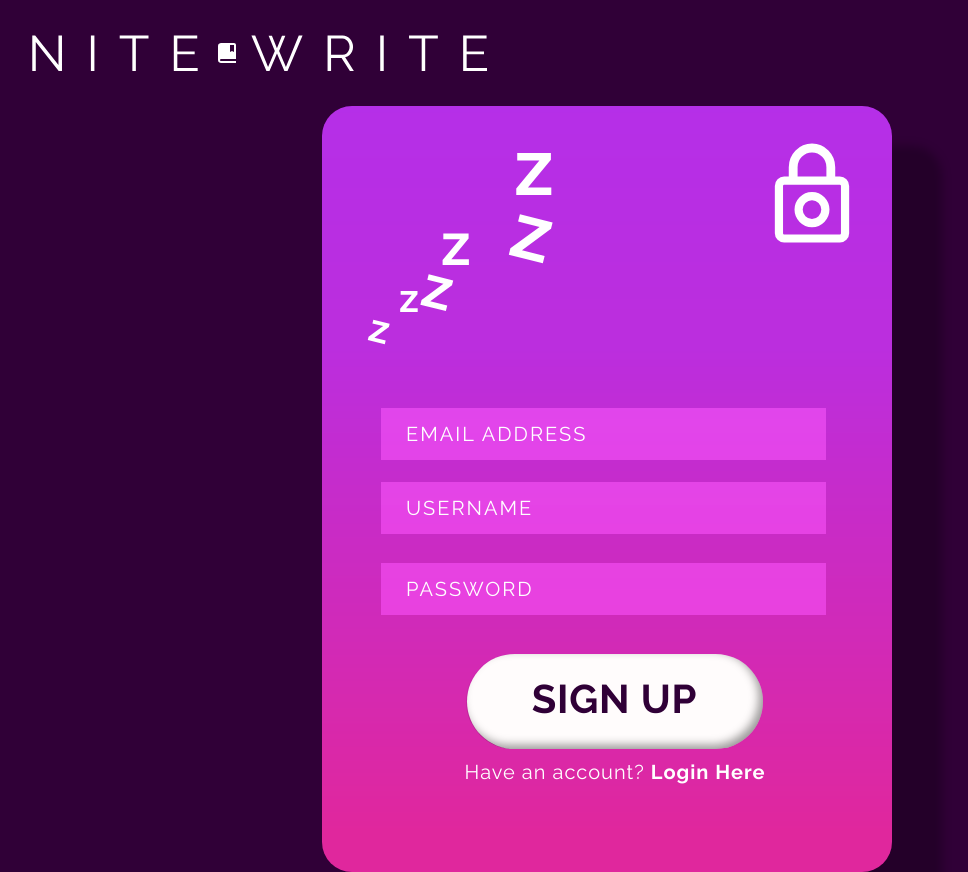
After one commit to jacquelynchow/pennappsxxi, a Flask app: page /signup in a window 1280 px wide. The commit adds this page. Shown: the whole page, without its empty margins (38-1006 px from the left). Run offline with Flask 2, Linux system fonts and the light colour scheme; some libraries are stand-ins or nearby versions.

Commit message:
login adn sign up page layout done

```diff
--- a/app/routes.py
+++ b/app/routes.py
@@ -6,3 +6,11 @@ from app import app
 def index():
     user = {'username': 'Alice'}
     return render_template('index.html', title='Home', user=user)
+
+@app.route('/login', methods=["GET"])
+def login():
+    return render_template('login.html')
+
+@app.route('/signup', methods=["GET"])
+def signup():
+    return render_template('signup.html')
--- a/app/static/styles/styles.css
+++ b/app/static/styles/styles.css
@@ -6,13 +6,13 @@ body {
   -moz-osx-font-smoothing: grayscale;
   -webkit-font-smoothing: antialiased;
   margin: 0;
-  font-family: "Poppins", sans-serif;
+  font-family: "Raleway", sans-serif;
   font-size: 0.875rem;
   font-weight: 400;
   line-height: 1.5;
   color: #525f7f;
   text-align: left;
-  background-color: #1e1e2f;
+  background-color: #300037;
 }
 html {
   font-family: sans-serif;
@@ -41,3 +41,153 @@ main {
   background: #33005A;
 
 }
+.loginpage {
+  width: 800px; /* define a width to the header container */
+  position: relative; /* see note */
+  margin: 0 auto; /* centers header horizontally */
+}
+.loginblock {
+  position: absolute;
+  width: 570px;
+  height: 766px;
+  left: 15%;
+  top: 20%;
+  background: linear-gradient(180deg, #BB6BD9 0%, rgba(196, 126, 222, 0.875) 27.08%, rgba(196, 126, 222, 0.875) 31.25%, rgba(255, 255, 255, 0) 94.79%), #E0279D;
+  background-blend-mode: hue, normal;
+  box-shadow: 50px 40px 10px rgba(0, 0, 0, 0.25);
+  border-radius: 30px;
+}
+.topicons {
+  display: flex;
+}
+.lock {
+  position: absolute;
+  left: 450px;
+  top: 37px;
+}
+.login-details {
+  width: 100%;
+}
+
+.rectangle1 {
+  left: 59px;
+  top: 302px;
+}
+.password {
+  top: 383px;
+}
+.rectangle2 {
+  left: 59px;
+  top: 383px;
+}
+.rectangle4 {
+  left: 59px;
+  top: 302px;
+}
+.email {
+  top: 302px;
+}
+.username::placeholder, .password::placeholder, .email::placeholder {
+  color: #ffffff;
+}
+.username, .password, .email {
+  left: 64px;
+  font-size: 20px;
+  line-height: 23px;
+  display: flex;
+  align-items: center;
+  letter-spacing: 0.1em;
+  color: #ffffff;
+  z-index: 3;
+  background-color: transparent;
+  border: none;
+  padding-left: 20px;
+}
+.rectangle1, .rectangle2, .rectangle4, .username, .password, .email {
+  position: absolute;
+  width: 445px;
+  height: 52px;
+}
+.rectangle1, .rectangle2, .rectangle4 {
+  background: #C4C4C4;
+  mix-blend-mode: overlay;
+}
+
+.login-btn {
+  position: absolute;
+  width: 297px;
+  height: 95px;
+  left: 144px;
+  top: 516px;
+  border-radius: 50px;
+  box-shadow: inset -4px -4px 10px rgba(0, 0, 0, 0.4);
+  font-style: normal;
+  font-weight: bold;
+  font-size: 40px;
+  line-height: 47px;
+  display: flex;
+  align-items: center;
+  text-align: center;
+  letter-spacing: 0.02em;
+  color: #300037;
+}
+.rectangle3 {
+  position: absolute;
+  width: 296px;
+  height: 95px;
+  left: 145px;
+  top: 516px;
+  background: #FFFCFC;
+  mix-blend-mode: normal;
+  border-radius: 50px;
+}
+.login {
+  font-size: 40px;
+  line-height: 47px;
+  text-align: center;
+  margin-top: 20px;
+}
+.log-btn {
+  border: none;
+  background: transparent;
+  font-weight: bold;
+  color: #300037;
+  letter-spacing: 0.02em;
+}
+.forgotpw, .signup, .have-acc {
+  position: absolute;
+  width: 394px;
+  height: 31px;
+  left: 96px;
+  font-size: 20px;
+  line-height: 23px;
+  display: flex;
+  align-items: center;
+  text-align: center;
+  letter-spacing: 0.05em;
+  color: #FFFFFF;
+}
+.forgotpw {
+  top: 624px;
+}
+.signup {
+  top: 655px;
+}
+/* centering divs in login-details div */
+.rectangle1, .rectangle2, .rectangle3, .login-btn, .forgotpw, .signup, .have-acc {
+  display: inline-block;
+  margin: 0 auto;
+}
+a.login-link {
+  color: #FFFFFF;
+}
+a.login-link:hover {
+  color: #300037;
+  text-decoration: none;
+}
+input:focus {
+  outline: none;
+}
+.have-acc {
+  top: 655px;
+}
--- a/app/templates/layout.html
+++ b/app/templates/layout.html
@@ -9,9 +9,7 @@
       <!--custom stylesheet-->
       <link rel="stylesheet" href="{{ url_for('static', filename='/styles/styles.css') }}">
       <!--google font-->
-      <link href="https://fonts.googleapis.com/css2?family=Montserrat:wght@300;400;700&display=swap" rel="stylesheet">
-      <link href="https://fonts.googleapis.com/css?family=Poppins:200,300,400,600,700,800" rel="stylesheet">
-
+      <link href="https://fonts.googleapis.com/css2?family=Raleway:ital,wght@0,100;0,400;0,700;1,100;1,400;1,700&display=swap" rel="stylesheet">
       <!--icons-->
       <link href="https://stackpath.bootstrapcdn.com/font-awesome/4.7.0/css/font-awesome.min.css" rel="stylesheet">
       <!-- Favicon -->
@@ -20,12 +18,15 @@
       <script src="https://ajax.googleapis.com/ajax/libs/jquery/1.12.4/jquery.min.js"></script>
       <script type="text/javascript" src="{{ url_for('static', filename='/js/script.js', version='2') }}"></script>
 
-      <title>Voice Diary</title>
+      <title>Nite Write</title>
       <header class="container-fluid">
         <a href="{{ url_for('index') }}">
-          <h1>
-            Voice Diary App
-          </h1>
+          <!-- Logo for Nite Write -->
+          <svg width="563" height="106" viewBox="0 0 563 106" fill="none" xmlns="http://www.w3.org/2000/svg">
+            <path d="M257 43H244C242.794 43 241 43.799 241 46V60C241 62.201 242.794 63 244 63H259V61H244.012C243.55 60.988 243 60.806 243 60C243 59.899 243.009 59.809 243.024 59.727C243.136 59.151 243.608 59.01 244.012 59H259V45C259 44.4696 258.789 43.9609 258.414 43.5858C258.039 43.2107 257.53 43 257 43ZM257 52L255 51L253 52V45H257V52Z" fill="white"/>
+            <path d="M58.7762 41.95V71H55.2762V35.5H58.1762L81.4762 65.1V35.55H84.9762V71H81.7262L58.7762 41.95ZM113.899 71V35.5H117.399V71H113.899ZM171.502 38.6H158.852V71H155.352V38.6H142.702V35.5H171.502V38.6ZM220.669 67.9V71H196.819V35.5H220.219V38.6H200.319V51.4H217.669V54.35H200.319V67.9H220.669ZM291.624 35.75H294.924L299.924 48.35L304.974 35.75H308.324L302.124 50.9L308.924 66.95L321.774 35.5H325.574L310.524 71H307.424L299.974 53.45L292.474 71H289.424L274.424 35.5H278.174L291.074 66.95L297.824 50.9L291.624 35.75ZM350.569 71V35.5H365.569C367.102 35.5 368.502 35.8167 369.769 36.45C371.069 37.0833 372.186 37.95 373.119 39.05C374.052 40.1167 374.769 41.3167 375.269 42.65C375.802 43.95 376.069 45.2833 376.069 46.65C376.069 48.3833 375.736 50 375.069 51.5C374.436 53 373.519 54.2667 372.319 55.3C371.119 56.3333 369.736 57 368.169 57.3L376.869 71H372.919L364.569 57.9H354.069V71H350.569ZM354.069 54.8H365.669C367.069 54.8 368.286 54.4167 369.319 53.65C370.352 52.85 371.152 51.8333 371.719 50.6C372.286 49.3667 372.569 48.05 372.569 46.65C372.569 45.2167 372.236 43.9 371.569 42.7C370.936 41.4667 370.069 40.4833 368.969 39.75C367.869 38.9833 366.669 38.6 365.369 38.6H354.069V54.8ZM403.235 71V35.5H406.735V71H403.235ZM460.838 38.6H448.188V71H444.688V38.6H432.038V35.5H460.838V38.6ZM510.005 67.9V71H486.155V35.5H509.555V38.6H489.655V51.4H507.005V54.35H489.655V67.9H510.005Z" fill="white"/>
+          </svg>
+
         </a>
       </header>
     </head>
--- /dev/null
+++ b/app/templates/signup.html
@@ -0,0 +1,38 @@
+{% extends 'layout.html' %}
+
+{% block body %}
+  <div class="loginpage">
+    <div class="loginblock">
+        <div class="topicons">
+            <div class="z">
+                <svg width="272" height="303" viewBox="0 0 272 303" fill="none" xmlns="http://www.w3.org/2000/svg">
+                    <path d="M194.266 82.44L217.386 54.6H195.226V47.08H228.906V53.64L205.946 81.48H229.306V89H194.266V82.44ZM120.607 154.08L137.947 133.2H121.327V127.56H146.587V132.48L129.367 153.36H146.887V159H120.607V154.08ZM78.1767 202.72L89.7367 188.8H78.6567V185.04H95.4967V188.32L84.0167 202.24H95.6967V206H78.1767V202.72Z" fill="white"/>
+                    <path d="M188.412 142.315L217.603 120.926L196.107 115.542L197.934 108.248L230.605 116.43L229.011 122.794L199.976 144.222L222.636 149.897L220.809 157.191L186.819 148.679L188.412 142.315ZM99.5559 193.914L121.449 177.872L105.327 173.834L106.697 168.363L131.2 174.5L130.005 179.273L108.228 195.343L125.223 199.6L123.853 205.071L98.3606 198.686L99.5559 193.914ZM46.5796 230.788L61.1751 220.093L50.4271 217.402L51.3405 213.754L67.676 217.845L66.8791 221.027L52.3613 231.741L63.6913 234.579L62.7778 238.226L45.7828 233.97L46.5796 230.788Z" fill="white"/>
+                </svg>
+            </div>
+            <div class="lock">
+                <svg width="80" height="100" viewBox="0 0 92 122" fill="none" xmlns="http://www.w3.org/2000/svg">
+                    <path d="M69.3334 41V46H74.3334H80.0001C83.4034 46 86.3334 48.8674 86.3334 52.5V110C86.3334 113.633 83.4034 116.5 80.0001 116.5H12.0001C8.59674 116.5 5.66675 113.633 5.66675 110V52.5C5.66675 48.8674 8.59674 46 12.0001 46H17.6667H22.6667V41V29.5C22.6667 16.3224 33.1901 5.75 46.0001 5.75C58.8101 5.75 69.3334 16.3224 69.3334 29.5V41ZM63.5667 46H68.5667V41V29.5C68.5667 16.9751 58.5201 6.675 46.0001 6.675C33.4801 6.675 23.4334 16.9751 23.4334 29.5V41V46H28.4334H63.5667ZM29.6667 81.25C29.6667 90.2673 36.9368 97.75 46.0001 97.75C55.0634 97.75 62.3334 90.2673 62.3334 81.25C62.3334 72.2327 55.0634 64.75 46.0001 64.75C36.9368 64.75 29.6667 72.2327 29.6667 81.25Z" stroke="white" stroke-width="10"/>
+                    </svg>
+            </div>
+        </div>
+        <div class="login-details">
+            <input type="text" class="email" placeholder="EMAIL ADDRESS">
+            <div class="rectangle4"></div>
+
+            <input type="text" class="username" style="top: 376px;" placeholder="USERNAME">
+            <div class="rectangle1" style="top: 376px;"></div>
+
+            <input type="text" class="password" style="top: 457px;" placeholder="PASSWORD">
+            <div class="rectangle2" style="top: 457px;"></div>
+
+            <div class="rectangle3" style="top: 548px;"></div>
+            <div class="login-btn" style="top: 548px;">
+                <div class="login"><input type="submit" value="SIGN UP" class="log-btn" style="top: 0px; left: 0px;"></button></div>
+            </div>
+
+            <div class="have-acc">Have an account?&nbsp;<a href="{{ url_for('login') }}" class="login-link"><strong>Login Here</strong></a></div>
+        </div>
+    </div>
+  </div>
+{% endblock %}
```
Also changed, not shown: app/templates/login.html (added, +39 -0 lines), app/static/Logo.svg (added), app/static/lock.svg (added), app/static/profile icon.svg (added), app/static/z's.svg (added).
